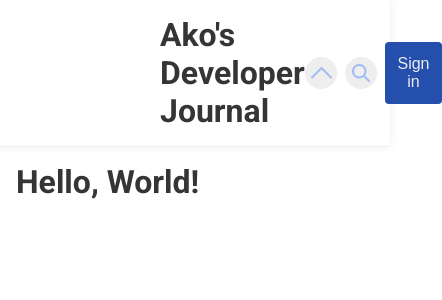
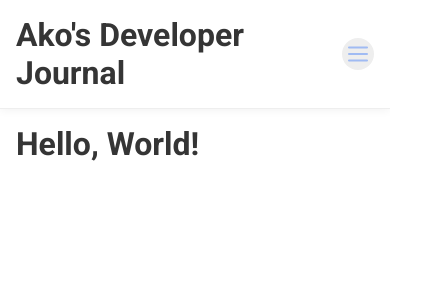
Before and after one commit to kaganAhmetOkan/akos-devjou, a Next.js app: page / in a window 390 px wide. Shown: the top 300 px of the page, 442 px wide, since content can reach past the window. Built offline with nearby package versions, Linux system fonts and the light colour scheme.

Commit message:
Add Hamburger button

```diff
--- /dev/null
+++ b/components/Hamburger/Hamburger.module.scss
@@ -0,0 +1,3 @@
+.main {
+  display: flex;
+}
--- /dev/null
+++ b/components/Hamburger/Hamburger.tsx
@@ -0,0 +1,29 @@
+"use client";
+import style from "./Hamburger.module.scss";
+import Image from "next/image";
+import { useState } from "react";
+import { useColorScheme } from "@/hooks/useMediaQuery";
+
+export default function Hamburger() {
+  const [isVisible, setIsVisible] = useState(false);
+  const { isLight } = useColorScheme();
+  const iconTheme = isLight ? "light" : "dark";
+  const iconName = isVisible ? "close" : "menu";
+  const iconSrc = `/icons/${iconName}_${iconTheme}.png`;
+  const iconSize = 24;
+
+  function toggleIsVisible() {
+    setIsVisible(!isVisible);
+  };
+
+  return (
+    <button className={style.main} data-type="icon" onClick={toggleIsVisible}>
+      <Image
+        src={iconSrc}
+        alt="Hamburger Menu"
+        width={iconSize}
+        height={iconSize}
+      />
+    </button>
+  );
+};
--- a/components/Header/Header.module.scss
+++ b/components/Header/Header.module.scss
@@ -11,10 +11,15 @@
   transition: transform 250ms, margin-bottom 250ms;
 }
 
-.buttons {
+.buttons,
+.mobileButtons {
   display: flex;
   align-items: center;
   gap: 0.5rem;
+}
+
+.mobileButtons {
+  display: none;
 }
 
 .main[data-visible=false] {
@@ -31,3 +36,19 @@
     box-shadow: 0 0 10px var(--secondary);
   }
 }
+
+@media screen and (max-width: 1200px) {
+  .main {
+    padding: 1rem var(--mobile-padding);
+  }
+}
+
+@media screen and (max-width: 730px) {
+  .buttons {
+    display: none;
+  }
+
+  .mobileButtons {
+    display: flex;
+  }
+}
--- a/components/Header/Header.tsx
+++ b/components/Header/Header.tsx
@@ -4,6 +4,7 @@ import Link from "next/link";
 import ToggleHeader from "../ToggleHeader/ToggleHeader";
 import SearchBar from "../SearchBar/SearchBar";
 import Button from "../Button/Button";
+import Hamburger from "../Hamburger/Hamburger";
 import { usePersistingState } from "@/hooks/usePersistingState";
 
 export default function Header() {
@@ -22,6 +23,9 @@ export default function Header() {
           Sign in
         </Button>
       </div>
+      <div className={style.mobileButtons}>
+        <Hamburger />
+      </div>
     </header>
   );
 };
--- a/package.json
+++ b/package.json
@@ -1,6 +1,6 @@
 {
   "name": "akos-devjou",
-  "version": "0.6.0",
+  "version": "0.7.0",
   "description": "Source code of my personal blog website, Ako's Developer Journal.",
   "repository": "https://github.com/kaganAhmetOkan/akos-devjou",
   "author": "Kağan Ahmet Okan <okaganahmet@gmail.com>",
```
